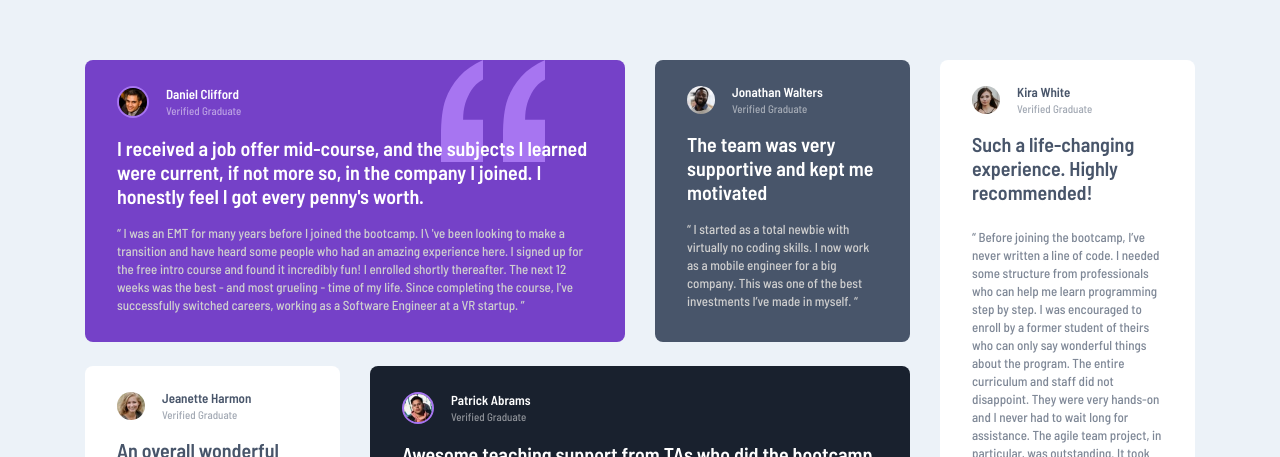
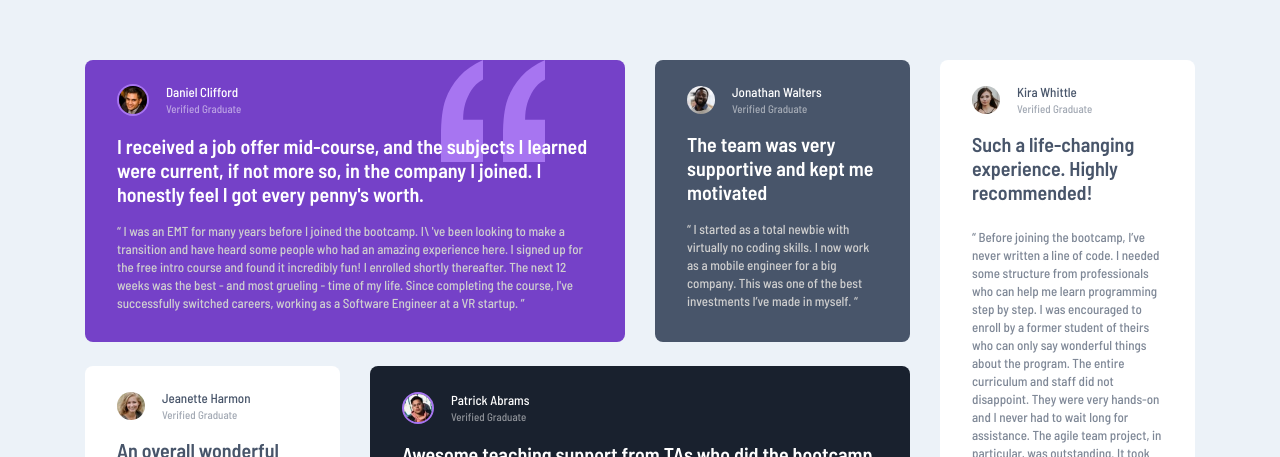
Before and after one commit to Chris-2811/05-tesitmonials-grid-section, a plain HTML site: page index.html in a window 1280 px wide. Shown: the part 105-562 px from the top of the page. Drawn offline with Linux system fonts and the light colour scheme.

Commit message:
fixed margins

```diff
--- a/index.html
+++ b/index.html
@@ -79,7 +79,7 @@
               <img src="images/image-kira.jpg" alt="" />
             </div>
             <div>
-              <h3>Kira White</h3>
+              <h3>Kira Whittle</h3>
               <p class="verified">Verified Graduate</p>
             </div>
           </div>
--- a/style.css
+++ b/style.css
@@ -24,6 +24,7 @@ img {
 
 h3 {
   font-size: 13px;
+  font-weight: 500;
 }
 
 body {
@@ -72,6 +73,11 @@ body {
   width: 32px;
   border: 2px solid #a775f1;
   overflow: hidden;
+}
+
+.card-1,
+.card-5 {
+  padding: 24px 32px 26px 32px;
 }
 
 .card-header .profile-img {
```
Also changed, not shown: 1 other file.
